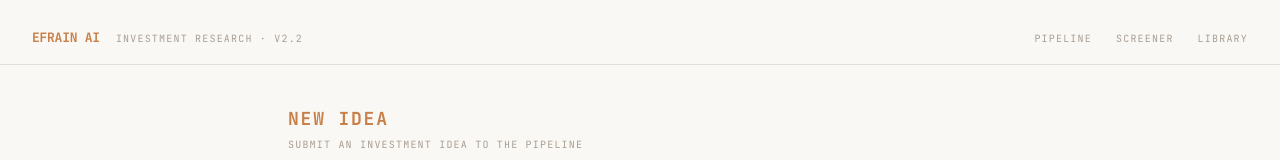
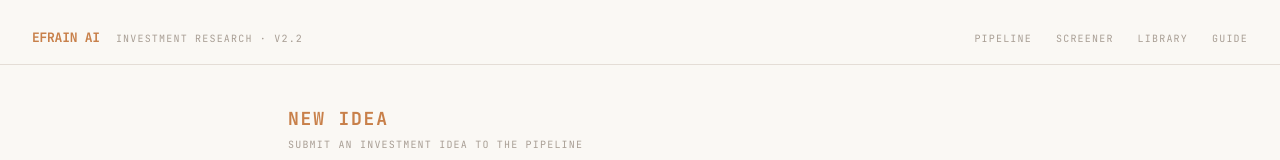
Before and after one commit to Replicant-Partners/EFRA-AI, a Next.js app: page / in a window 1280 px wide. Shown: the top 160 px of the page. Built offline with nearby package versions, Linux system fonts and the light colour scheme; a web font is replaced by a local one.

Commit message:
feat: add Guide link to top nav next to Library
Co-Authored-By: Claude Sonnet 4.6 <noreply@anthropic.com>

```diff
--- a/app/layout.tsx
+++ b/app/layout.tsx
@@ -23,6 +23,7 @@ export default function RootLayout({
             <a href="/" className="t-label hover:text-[#C8804A] transition-colors">Pipeline</a>
             <a href="/screener" className="t-label hover:text-[#C8804A] transition-colors">Screener</a>
             <a href="/library" className="t-label hover:text-[#C8804A] transition-colors">Library</a>
+            <a href="/docs" className="t-label hover:text-[#C8804A] transition-colors">Guide</a>
           </nav>
         </header>
         <main className="max-w-3xl mx-auto px-8 py-10">
```
